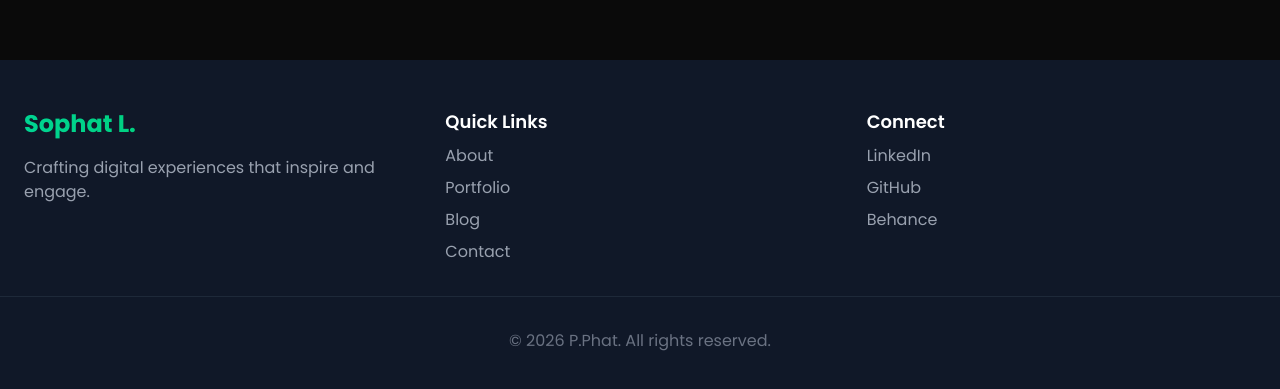
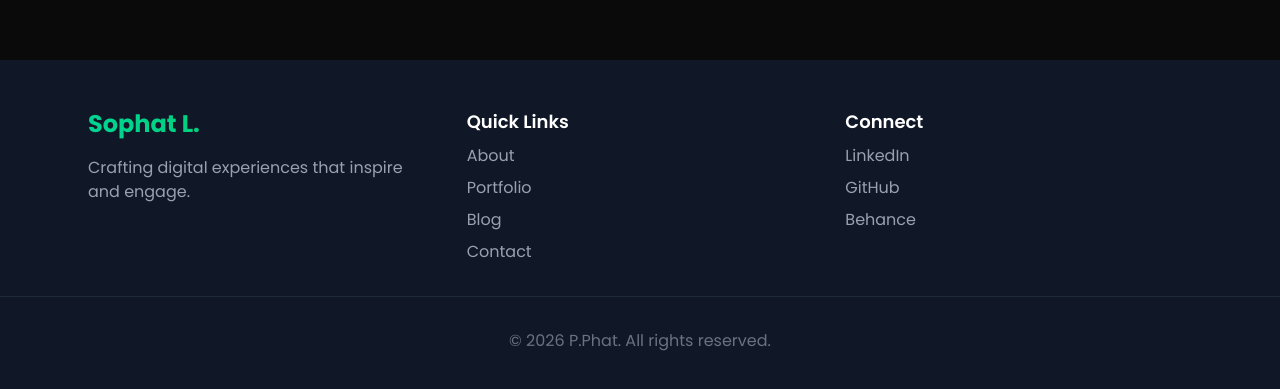
Before and after one commit to pphatdev/Portfolio-WebGL, a Next.js app: page /blog in a window 1280 px wide. Shown: the part 820-1209 px from the top of the page. Built offline with nearby package versions, Linux system fonts and the light colour scheme.

Commit message:
fix: update Footer component to use max-w-6xl for better responsiveness

```diff
--- a/src/components/layout/Footer.tsx
+++ b/src/components/layout/Footer.tsx
@@ -4,7 +4,7 @@ import Link from 'next/link';
 const Footer = () => {
     return (
         <footer className="bg-gray-900 text-white py-12 mt-20">
-            <div className="container mx-auto px-6 grid grid-cols-1 md:grid-cols-3 gap-8 text-center md:text-left">
+            <div className="max-w-6xl mx-auto px-6 grid grid-cols-1 md:grid-cols-3 gap-8 text-center md:text-left">
                 <div>
                     <h3 className="text-2xl font-bold bg-clip-text text-transparent bg-linear-to-r from-emerald-400 to-green-500 mb-4">
                         Sophat L.
```
